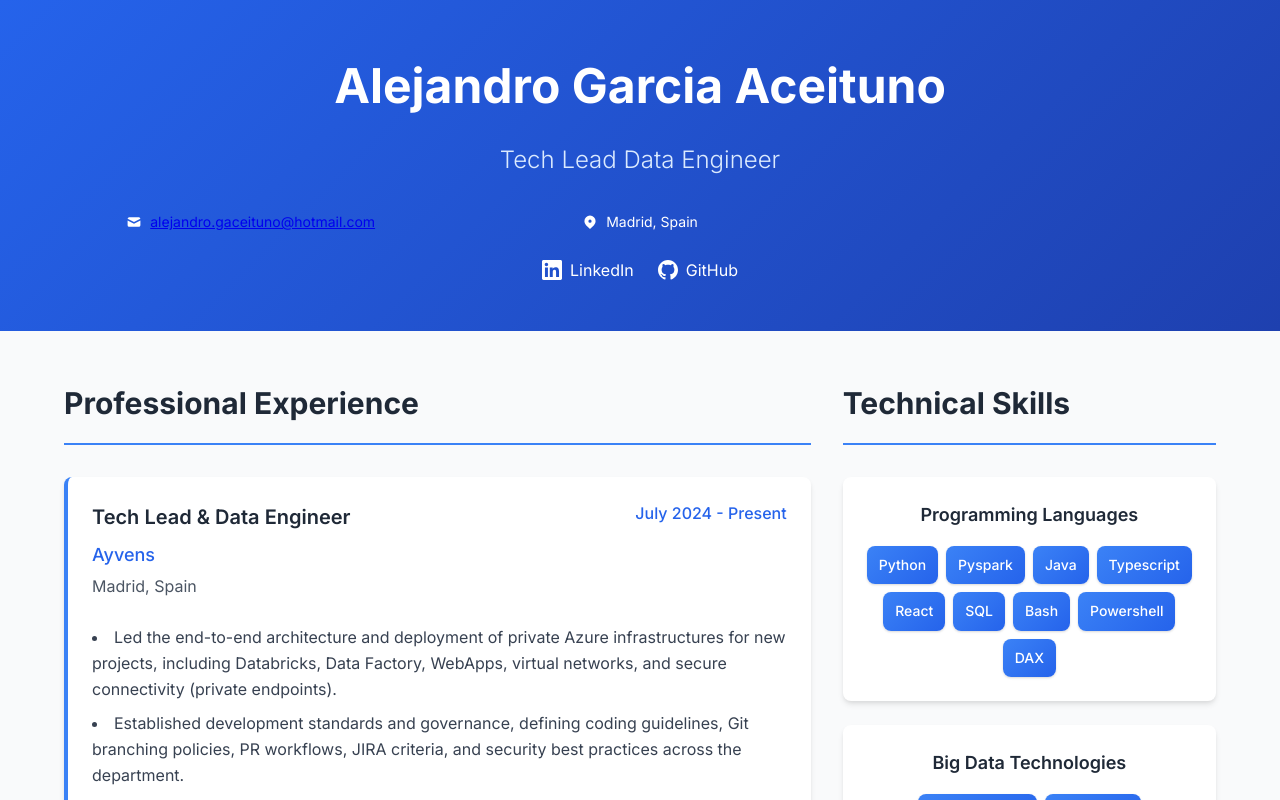
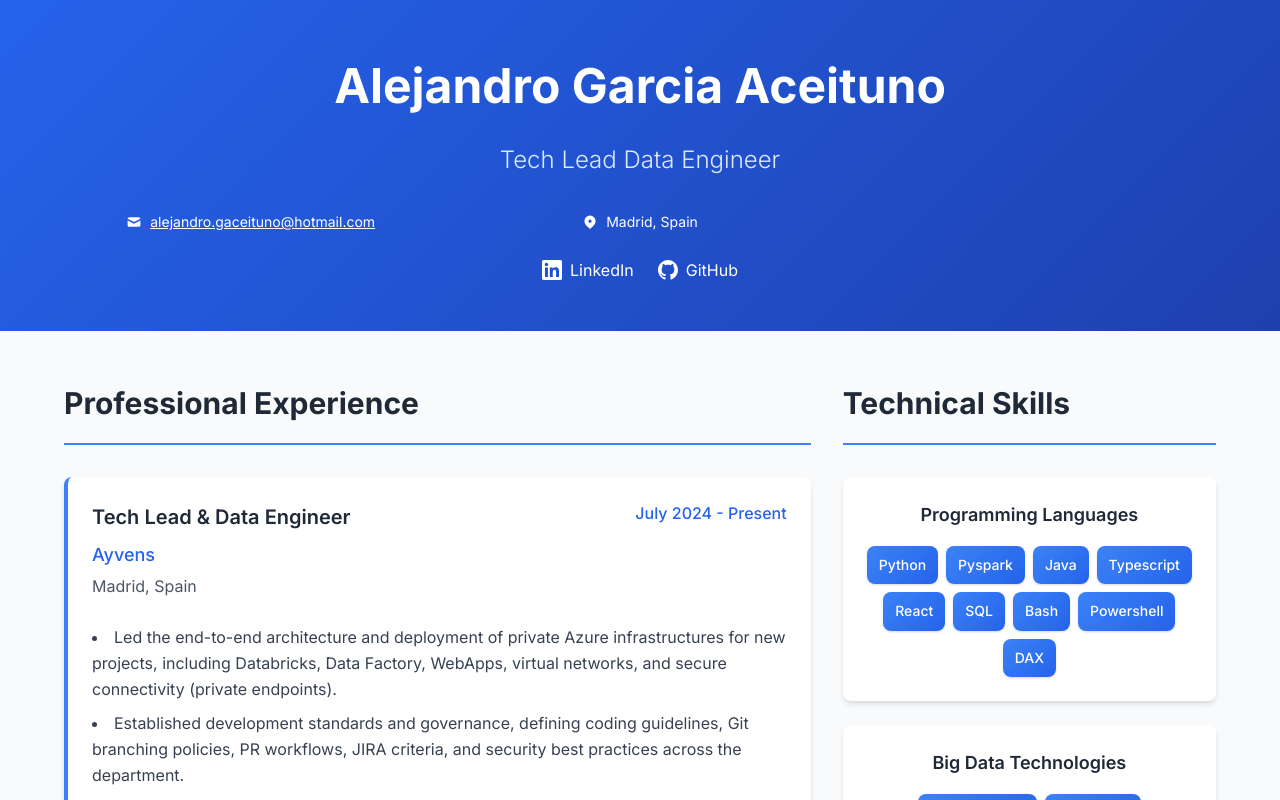
Before and after one commit to AlejandroGRA/alejandro_aceituno, a React (Vite) app: page / in a window 1280 px wide. Shown: the top 800 px of the page. Built offline with nearby package versions, Linux system fonts and the light colour scheme.

Commit message:
Changing the email color to white

```diff
--- a/src/components/Header.tsx
+++ b/src/components/Header.tsx
@@ -30,7 +30,7 @@ const Header: React.FC<HeaderProps> = ({
                 <path d="M2.003 5.884L10 9.882l7.997-3.998A2 2 0 0016 4H4a2 2 0 00-1.997 1.884z"></path>
                 <path d="M18 8.118l-8 4-8-4V14a2 2 0 002 2h12a2 2 0 002-2V8.118z"></path>
               </svg>
-              <a href={`mailto:${email}`} className="hover:text-primary-200 transition-colors">
+              <a href={`mailto:${email}`} className="text-white hover:text-primary-200 transition-colors">
                 {email}
               </a>
             </div>
```
